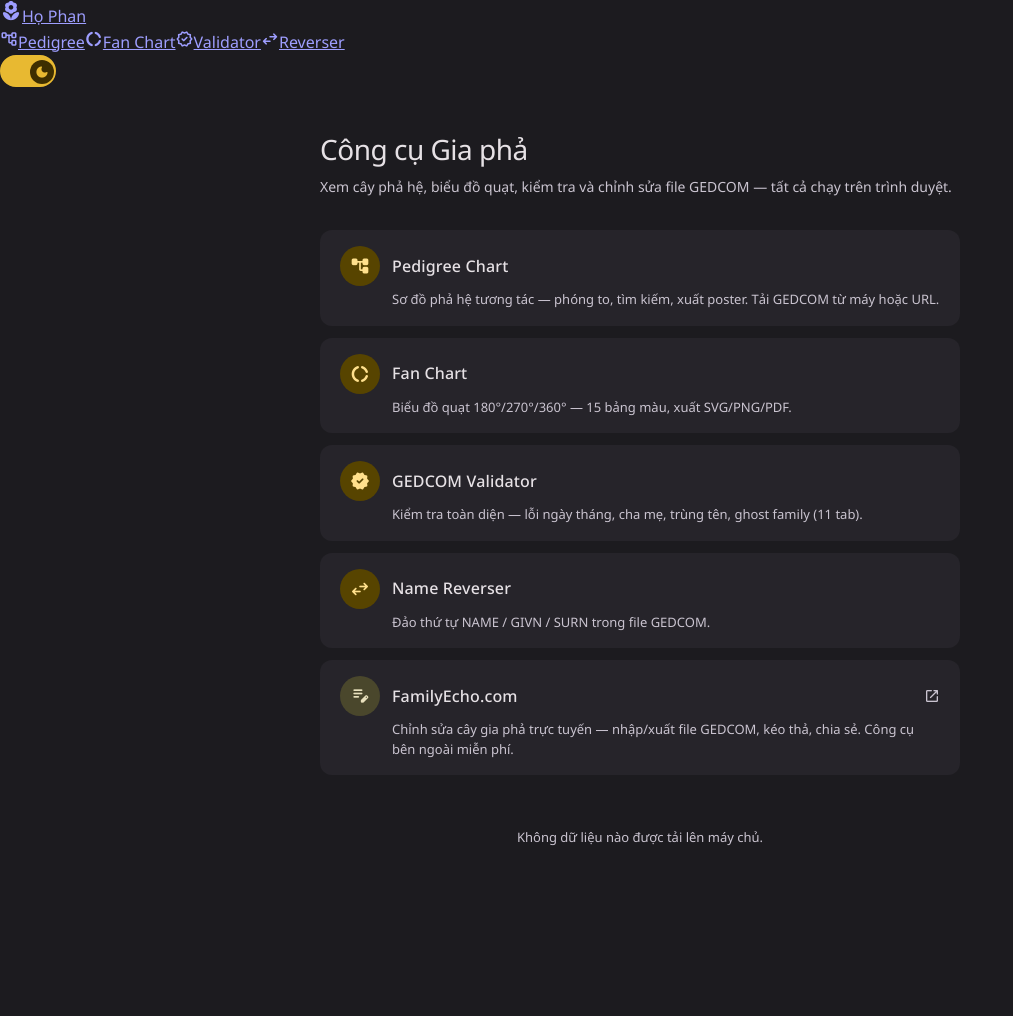
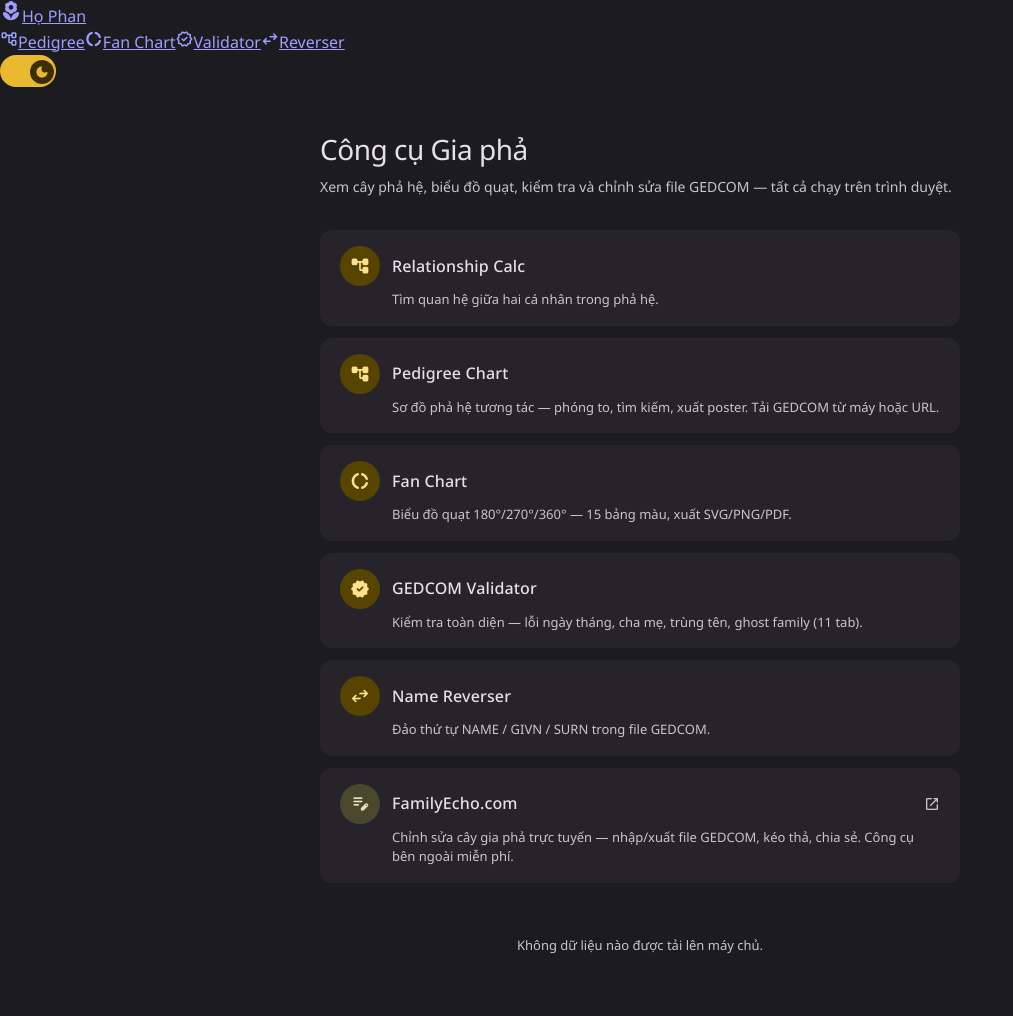
Before and after one commit to catusf/catusf.github.io, a Jekyll site: the page phan/Tools.html, which Jekyll copies as it is, in a window 1280 px wide. Shown: the whole page, without its empty margins (0-1013 px from the left). Built offline with Jekyll 4.4.1, drawn with Linux system fonts in a browser that asks for light colours; before the commit the page ends 908 px from its top, so only the background shows below that.

Commit message:
Add files via upload

```diff
--- a/phan/Tools.html
+++ b/phan/Tools.html
@@ -30,6 +30,10 @@
   <h1>Công cụ Gia phả</h1>
   <p class="sub">Xem cây phả hệ, biểu đồ quạt, kiểm tra và chỉnh sửa file GEDCOM — tất cả chạy trên trình duyệt.</p>
   <ul class="tools">
+    <li><a class="tool-card" href="RelationshipCaluclator.html">
+      <div class="tool-head"><div class="tool-icon"><span class="mi filled">account_tree</span></div><span class="tool-name">Relationship Calc</span></div>
+      <div class="tool-desc">Tìm quan hệ giữa hai cá nhân trong phả hệ.</div>
+    </a></li>
     <li><a class="tool-card" href="PedigreeChart.html">
       <div class="tool-head"><div class="tool-icon"><span class="mi filled">account_tree</span></div><span class="tool-name">Pedigree Chart</span></div>
       <div class="tool-desc">Sơ đồ phả hệ tương tác — phóng to, tìm kiếm, xuất poster. Tải GEDCOM từ máy hoặc URL.</div>
```
